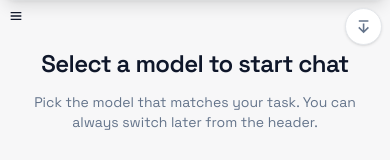
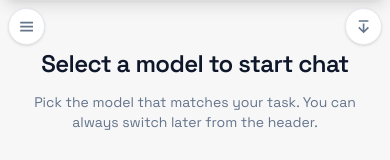
Before and after one commit to BMike903/LLM-front, a React (Vite) app: page / in a window 390 px wide. Shown: the top 160 px of the page. Built offline with nearby package versions, Linux system fonts and the light colour scheme.

Commit message:
enlarged open sidebar icon

```diff
--- a/src/components/chatList.tsx
+++ b/src/components/chatList.tsx
@@ -132,9 +132,9 @@ function ChatList({ overlayOpen, setOverlayOpen }: chatListProps) {
     <>
       <button
         onClick={() => setOverlayOpen(!overlayOpen)}
-        className={`absolute top-2 z-60 lg:hidden ${overlayOpen ? "hidden" : "left-2"}`}
+        className={`absolute top-2 left-2 z-60 rounded-full border border-[color:var(--border)] bg-[color:var(--surface)] p-2 text-[color:var(--muted)] shadow-sm lg:hidden ${overlayOpen ? "hidden" : "left-2"}`}
       >
-        <BiMenu />
+        <BiMenu size="1.2em" />
       </button>
       {overlayOpen && (
         <div
```
